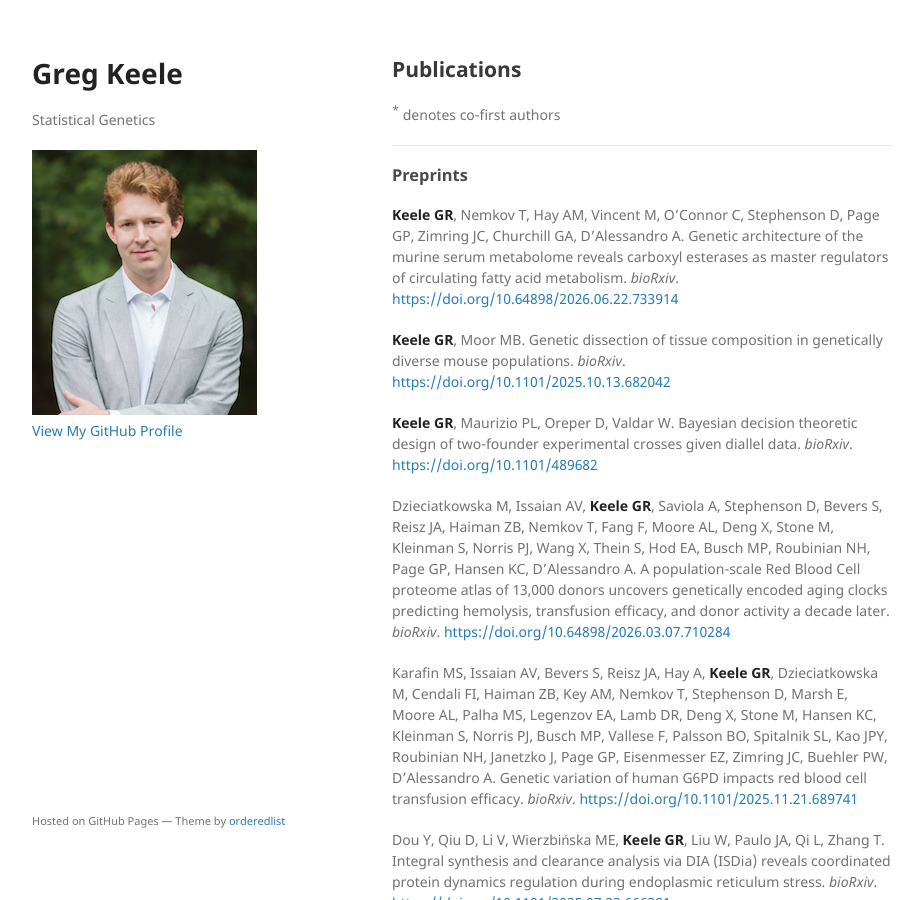
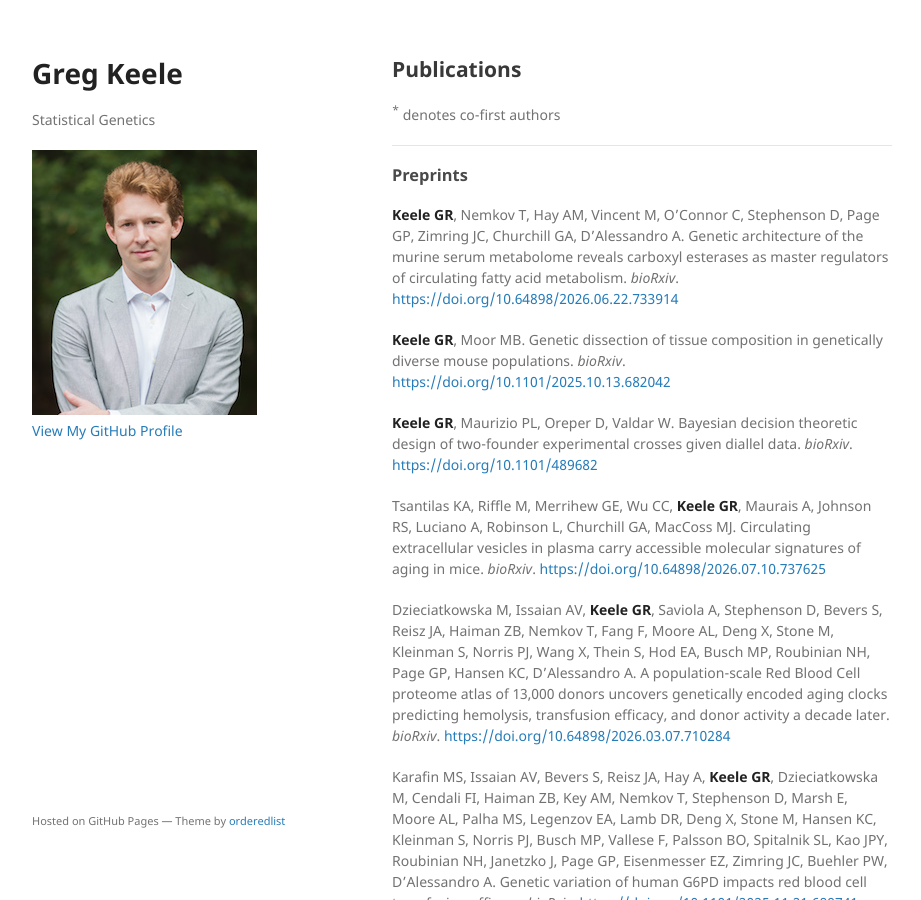
Before and after one commit to gkeele/gkeele.github.io, a Jekyll site: the page built from publications.md, in a window 1280 px wide and 900 px high. Shown: the whole window, without its empty margins (178-1099 px from the left). Built offline with Jekyll 4.4.1, drawn with Linux system fonts in a browser that asks for light colours; our own code applies the rules of GitHub Pages for plain Markdown files.

Commit message:
Adding extracellular aging proteomics preprint

```diff
--- a/publications.md
+++ b/publications.md
@@ -14,6 +14,8 @@ ___
 **Keele GR**, Moor MB. Genetic dissection of tissue composition in genetically diverse mouse populations. *bioRxiv*. [https://doi.org/10.1101/2025.10.13.682042](https://doi.org/10.1101/2025.10.13.682042)
 
 **Keele GR**, Maurizio PL, Oreper D, Valdar W. Bayesian decision theoretic design of two-founder experimental crosses given diallel data. *bioRxiv*. [https://doi.org/10.1101/489682](https://doi.org/10.1101/489682)
+
+Tsantilas KA, Riffle M, Merrihew GE, Wu CC, **Keele GR**, Maurais A, Johnson RS, Luciano A, Robinson L, Churchill GA, MacCoss MJ. Circulating extracellular vesicles in plasma carry accessible molecular signatures of aging in mice. *bioRxiv*. [https://doi.org/10.64898/2026.07.10.737625](https://doi.org/10.64898/2026.07.10.737625)
 
 Dzieciatkowska M, Issaian AV, **Keele GR**, Saviola A, Stephenson D, Bevers S, Reisz JA, Haiman ZB, Nemkov T, Fang F, Moore AL, Deng X, Stone M, Kleinman S, Norris PJ, Wang X, Thein S, Hod EA, Busch MP, Roubinian NH, Page GP, Hansen KC, D'Alessandro A. A population-scale Red Blood Cell proteome atlas of 13,000 donors uncovers genetically encoded aging clocks predicting hemolysis, transfusion efficacy, and donor activity a decade later. *bioRxiv*. [https://doi.org/10.64898/2026.03.07.710284](https://doi.org/10.64898/2026.03.07.710284)
 
```
